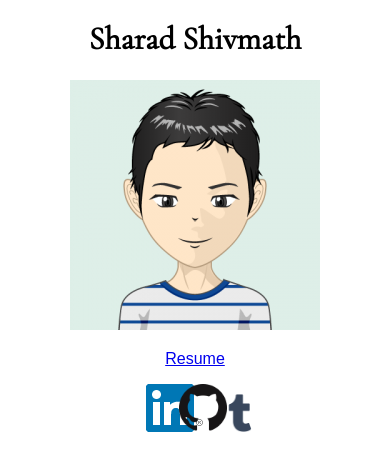
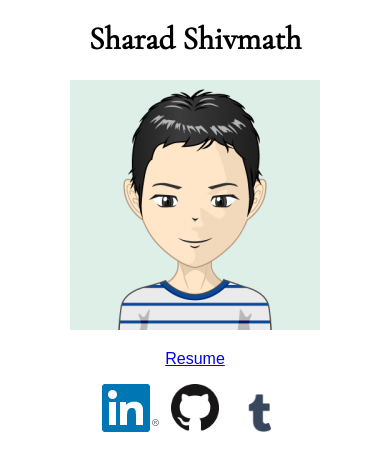
Before and after one commit to codebleeder/codebleeder.github.io, a plain HTML site: page index.html in a window 390 px wide. Drawn offline with nearby package versions, Linux system fonts and the light colour scheme; a web font is replaced by a local one.

Commit message:
Issue fixed: logos were overlapping on mobile site

```diff
--- a/index.html
+++ b/index.html
@@ -17,23 +17,25 @@
             </a>
         </p>
         <div class="pure-g">
-            <div class="pure-u-9-24"></div>
-            <div class="pure-u-2-24">
+            <div class="pure-u-6-24"></div>
+            <div class="pure-u-4-24">
                  <a href="https://www.linkedin.com/in/sharad-shivmath-1a373319">
                     <img border="0" alt="LinkedIn" src="img/In-2C-48px-R.png" >
                  </a>
             </div>
-            <div class="pure-u-2-24">
+            <!--<div class="pure-u-1-24"></div>-->
+            <div class="pure-u-4-24">
                 <a href="https://github.com/codebleeder">
                     <img border="0" alt="Github" src="img/GitHub-Mark-64px.png" width="48" height="48" >
                  </a>
             </div>
-            <div class="pure-u-2-24">
+            <!--<div class="pure-u-1-24"></div>-->
+            <div class="pure-u-4-24">
                 <a href="https://codebleederscode.tumblr.com">
                     <img border="0" alt="Tumblr" src="img/tumblr-logo-blue-512.png" width="58" height="58">
                  </a>
             </div>
-            <div class="pure-u-9-24"></div>
+            <div class="pure-u-6-24"></div>
         </div>
     </body>
 </html>
--- a/styles.css
+++ b/styles.css
@@ -9,7 +9,7 @@ h1 {
     text-align: center;
 }
 
-.pure-u-2-24 {
+.pure-u-4-24 {
     text-align: center;
 
 }
```
